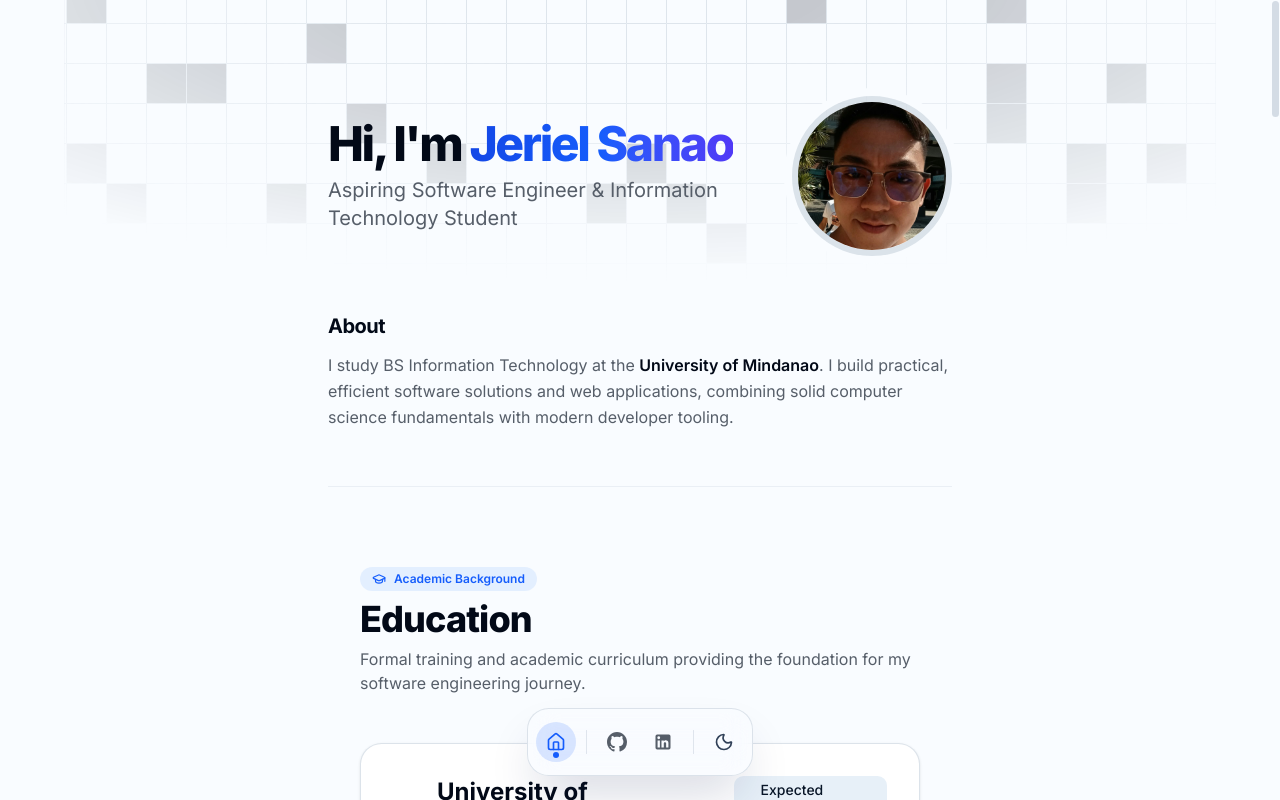
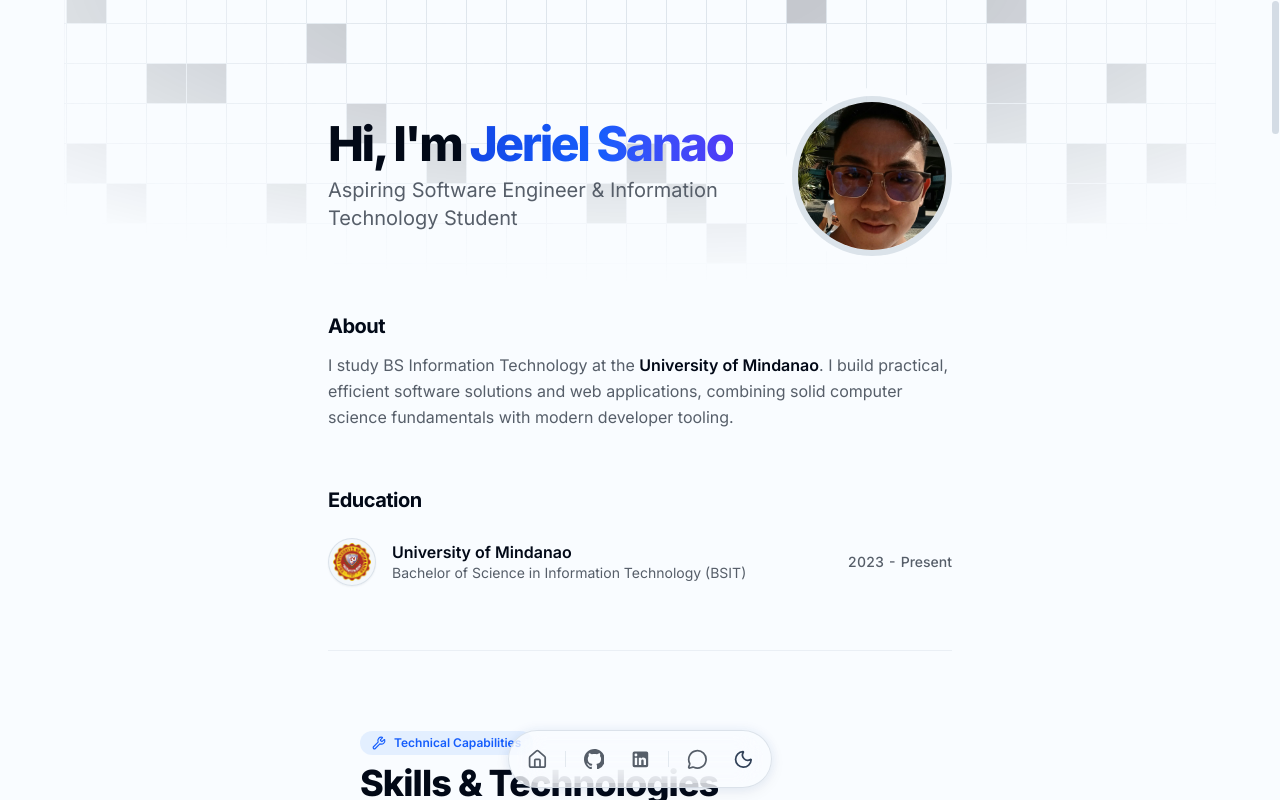
Before and after one commit to jeriel08/jeriel-portfolio, a Next.js app: page / in a window 1280 px wide. Built offline with nearby package versions, Linux system fonts and the light colour scheme.

Commit message:
Improve dock and work on the education section

```diff
--- a/app/page.tsx
+++ b/app/page.tsx
@@ -1,4 +1,5 @@
 import { ScrollArea } from "@/components/ui/scroll-area";
+import { BlurFade } from "@/components/ui/blur-fade";
 import { HeroSection } from "@/components/sections/hero-section";
 import { EducationSection } from "@/components/sections/education-section";
 import { SkillsSection } from "@/components/sections/skills-section";
@@ -8,6 +9,8 @@ import { ContactSection } from "@/components/sections/contact-section";
 import { PortfolioDock } from "@/components/portfolio-dock";
 import { AboutSection } from "@/components/sections/about-section";
 
+const BLUR_FADE_DELAY = 0.04;
+
 export default function Home() {
   return (
     <div className="relative h-dvh w-full overflow-hidden bg-background">
@@ -15,13 +18,33 @@ export default function Home() {
         <div className="relative z-10 max-w-2xl mx-auto py-12 pb-28 sm:py-24 px-6">
           {/* Main Content */}
           <main className="min-h-dvh flex flex-col gap-14 relative">
+            <BlurFade delay={BLUR_FADE_DELAY}>
               <HeroSection />
+            </BlurFade>
+
+            <BlurFade delay={BLUR_FADE_DELAY * 2}>
               <AboutSection />
+            </BlurFade>
+
+            <BlurFade delay={BLUR_FADE_DELAY * 3}>
               <EducationSection />
+            </BlurFade>
+
+            <BlurFade delay={BLUR_FADE_DELAY * 4}>
               <SkillsSection />
+            </BlurFade>
+
+            <BlurFade delay={BLUR_FADE_DELAY * 5}>
               <CertificationsSection />
+            </BlurFade>
+
+            <BlurFade delay={BLUR_FADE_DELAY * 6}>
               <ProjectsSection />
+            </BlurFade>
+
+            <BlurFade delay={BLUR_FADE_DELAY * 7}>
               <ContactSection />
+            </BlurFade>
           </main>
         </div>
       </ScrollArea>
--- a/components/portfolio-dock.tsx
+++ b/components/portfolio-dock.tsx
@@ -1,39 +1,20 @@
 "use client";
 
-import React, { useEffect, useState } from "react";
-import { Home } from "lucide-react";
+import React from "react";
+import { Home, MessageCircle } from "lucide-react";
 import { GithubIcon, LinkedinIcon } from "@/components/icons";
+import { BlurFade } from "@/components/ui/blur-fade";
 import { Dock, DockIcon } from "@/components/ui/dock";
 import { AnimatedThemeToggler } from "@/components/ui/animated-theme-toggler";
 
 const GITHUB_URL = "https://github.com/jeriel08";
 const LINKEDIN_URL = "https://linkedin.com";
 
-export function PortfolioDock() {
-  const [isAtTop, setIsAtTop] = useState(true);
+interface PortfolioDockProps {
+  onChatClick?: () => void;
+}
 
-  useEffect(() => {
-    const getScrollTop = () => {
-      const viewport = document.querySelector<HTMLElement>(
-        "[data-slot='scroll-area-viewport']"
-      );
-      return viewport ? viewport.scrollTop : window.scrollY;
-    };
-
-    const handleScroll = () => {
-      // Considered at "Home" when scrolled near the top
-      setIsAtTop(getScrollTop() < 200);
-    };
-
-    handleScroll();
-    window.addEventListener("scroll", handleScroll, {
-      capture: true,
-      passive: true,
-    });
-    return () =>
-      window.removeEventListener("scroll", handleScroll, { capture: true });
-  }, []);
-
+export function PortfolioDock({ onChatClick }: PortfolioDockProps) {
   const scrollToTop = () => {
     const viewport = document.querySelector<HTMLElement>(
       "[data-slot='scroll-area-viewport']"
@@ -45,48 +26,44 @@ export function PortfolioDock() {
     }
   };
 
+  const handleChat = () => {
+    if (onChatClick) {
+      onChatClick();
+    } else {
+      console.log("Chat clicked - chatbot modal placeholder ready");
+    }
+  };
+
   return (
-    <div className="fixed bottom-6 inset-x-0 z-50 flex justify-center pointer-events-none px-4">
-      <div className="pointer-events-auto shadow-2xl shadow-blue-950/20 dark:shadow-black/60 rounded-2xl bg-background/80 backdrop-blur-xl border border-border/80 p-1">
-        <Dock
-          iconSize={40}
-          iconMagnification={54}
-          iconDistance={110}
-          className="border-none mt-0 bg-transparent p-1 gap-1.5"
-        >
+    <div className="fixed bottom-3 inset-x-0 z-50 flex justify-center pointer-events-none px-4">
+      <BlurFade delay={0.25} className="pointer-events-auto">
+        <div className="relative rounded-full bg-background/80 backdrop-blur-xl border border-border/80 dark:border-white/10 px-2 py-1 h-[58px] flex items-center shadow-[0_4px_16px_rgba(0,0,0,0.06),0_0_12px_rgba(59,130,246,0.08)] dark:shadow-[0_8px_30px_rgba(0,0,0,0.5),0_0_14px_rgba(59,130,246,0.14)]">
+          <Dock
+            iconSize={40}
+            iconMagnification={54}
+            iconDistance={120}
+            direction="middle"
+            className="border-none m-0 bg-transparent p-0 gap-1.5 h-full items-center"
+          >
           {/* Home */}
           <DockIcon
-            className={`relative group transition-all duration-200 ${
-              isAtTop
-                ? "bg-blue-600/15 text-blue-600 dark:text-blue-400 font-semibold"
-                : "text-muted-foreground hover:text-foreground hover:bg-muted/70"
-            }`}
+            onClick={scrollToTop}
+            className="relative group text-muted-foreground hover:text-foreground hover:bg-muted/70 cursor-pointer"
           >
-            <button
-              type="button"
-              onClick={scrollToTop}
-              aria-label="Home"
-              className="absolute inset-0 flex items-center justify-center rounded-full cursor-pointer focus:outline-none"
-            >
-              <Home className="h-5 w-5 transition-transform group-hover:scale-110" />
-              <span className="sr-only">Home</span>
-            </button>
+            <Home className="h-[52%] w-[52%]" />
+            <span className="sr-only">Home</span>
 
             {/* Tooltip */}
             <span className="absolute -top-10 scale-0 group-hover:scale-100 transition-all duration-150 ease-out origin-bottom px-2.5 py-1 text-xs font-medium rounded-md bg-foreground text-background shadow-md pointer-events-none whitespace-nowrap">
               Home
             </span>
-
-            {isAtTop && (
-              <span className="absolute bottom-1 w-1.5 h-1.5 rounded-full bg-blue-600 dark:bg-blue-400 pointer-events-none" />
-            )}
           </DockIcon>
 
           {/* Separator */}
-          <div className="mx-1 h-6 w-px bg-border/70 self-center shrink-0" />
+          <div className="mx-0.5 h-4 w-px bg-border/60 self-center shrink-0" />
 
           {/* GitHub */}
-          <DockIcon className="relative group text-muted-foreground hover:text-foreground hover:bg-muted/70 transition-all duration-200">
+          <DockIcon className="relative group text-muted-foreground hover:text-foreground hover:bg-muted/70 cursor-pointer">
             <a
               href={GITHUB_URL}
               target="_blank"
@@ -94,7 +71,7 @@ export function PortfolioDock() {
               aria-label="GitHub Profile"
               className="absolute inset-0 flex items-center justify-center rounded-full"
             >
-              <GithubIcon className="h-5 w-5 transition-transform group-hover:scale-110" />
+              <GithubIcon className="h-[52%] w-[52%]" />
               <span className="sr-only">GitHub</span>
             </a>
 
@@ -105,7 +82,7 @@ export function PortfolioDock() {
           </DockIcon>
 
           {/* LinkedIn */}
-          <DockIcon className="relative group text-muted-foreground hover:text-foreground hover:bg-muted/70 transition-all duration-200">
+          <DockIcon className="relative group text-muted-foreground hover:text-foreground hover:bg-muted/70 cursor-pointer">
             <a
               href={LINKEDIN_URL}
               target="_blank"
@@ -113,7 +90,7 @@ export function PortfolioDock() {
               aria-label="LinkedIn Profile"
               className="absolute inset-0 flex items-center justify-center rounded-full"
             >
-              <LinkedinIcon className="h-5 w-5 transition-transform group-hover:scale-110" />
+              <LinkedinIcon className="h-[52%] w-[52%]" />
               <span className="sr-only">LinkedIn</span>
             </a>
 
@@ -124,13 +101,27 @@ export function PortfolioDock() {
           </DockIcon>
 
           {/* Separator */}
-          <div className="mx-1 h-6 w-px bg-border/70 self-center shrink-0" />
+          <div className="mx-0.5 h-4 w-px bg-border/60 self-center shrink-0" />
+
+          {/* Chat (Chatbot Trigger) */}
+          <DockIcon
+            onClick={handleChat}
+            className="relative group text-muted-foreground hover:text-foreground hover:bg-muted/70 cursor-pointer"
+          >
+            <MessageCircle className="h-[52%] w-[52%]" />
+            <span className="sr-only">Chat</span>
+
+            {/* Tooltip */}
+            <span className="absolute -top-10 scale-0 group-hover:scale-100 transition-all duration-150 ease-out origin-bottom px-2.5 py-1 text-xs font-medium rounded-md bg-foreground text-background shadow-md pointer-events-none whitespace-nowrap">
+              Chat
+            </span>
+          </DockIcon>
 
           {/* Theme Toggler */}
-          <DockIcon className="relative group text-muted-foreground hover:text-foreground hover:bg-muted/70 transition-all duration-200">
+          <DockIcon className="relative group text-muted-foreground hover:text-foreground hover:bg-muted/70 cursor-pointer">
             <AnimatedThemeToggler
               variant="circle"
-              className="absolute inset-0 flex items-center justify-center p-0 rounded-full hover:bg-transparent focus-visible:ring-0 [&_svg]:transition-transform [&_svg]:group-hover:scale-110"
+              className="absolute inset-0 flex items-center justify-center p-0 rounded-full hover:bg-transparent focus-visible:ring-0 [&_svg]:h-[52%] [&_svg]:w-[52%]"
             />
 
             {/* Tooltip */}
@@ -140,6 +131,7 @@ export function PortfolioDock() {
           </DockIcon>
         </Dock>
       </div>
+      </BlurFade>
     </div>
   );
 }
--- a/components/sections/education-section.tsx
+++ b/components/sections/education-section.tsx
@@ -1,92 +1,50 @@
+import Image from "next/image";
 import React from "react";
-import { GraduationCap, BookOpen, Calendar, MapPin, CheckCircle2 } from "lucide-react";
-
-const keyCoursework = [
-  "Data Structures & Algorithms",
-  "Object-Oriented Programming",
-  "Web Systems & Technologies",
-  "Database Management Systems",
-  "Software Engineering & Architecture",
-  "Information Assurance & Security",
-  "Systems Analysis and Design",
-  "Networking & Infrastructure",
-];
+import { ArrowUpRight } from "lucide-react";
 
 export function EducationSection() {
   return (
-    <section id="education" className="py-20 border-t border-border/40 scroll-mt-12">
-      <div className="max-w-5xl mx-auto px-6 sm:px-8">
-        {/* Section Header */}
-        <div className="space-y-2 mb-12">
-          <div className="inline-flex items-center gap-2 px-3 py-1 rounded-full text-xs font-semibold bg-blue-500/10 text-blue-600 dark:text-blue-400">
-            <GraduationCap className="h-3.5 w-3.5" />
-            <span>Academic Background</span>
-          </div>
-          <h2 className="text-3xl sm:text-4xl font-extrabold text-foreground tracking-tight">
-            Education
-          </h2>
-          <p className="text-muted-foreground max-w-xl text-base">
-            Formal training and academic curriculum providing the foundation for my software engineering journey.
-          </p>
-        </div>
+    <section id="education" className="space-y-4 text-left">
+      <h3 className="text-lg sm:text-xl font-bold tracking-tight text-foreground">
+        Education
+      </h3>
 
-        {/* Education Card */}
-        <div className="relative rounded-2xl bg-card border border-border/80 p-6 sm:p-8 shadow-sm transition-all hover:border-blue-500/40">
-          <div className="flex flex-col md:flex-row md:items-start justify-between gap-6 pb-6 border-b border-border/60">
-            <div className="space-y-2">
-              <div className="flex items-center gap-3">
-                <div className="h-12 w-12 rounded-xl bg-blue-600 text-white flex items-center justify-center font-bold text-lg shadow-md shadow-blue-600/20">
-                  UM
-                </div>
-                <div>
-                  <h3 className="text-xl sm:text-2xl font-bold text-foreground">
-                    University of Mindanao
-                  </h3>
-                  <p className="text-sm sm:text-base font-medium text-blue-600 dark:text-blue-400">
-                    Bachelor of Science in Information Technology (BSIT)
-                  </p>
-                </div>
-              </div>
+      <div className="flex flex-col gap-3">
+        <a
+          href="https://umindanao.edu.ph"
+          target="_blank"
+          rel="noopener noreferrer"
+          className="group flex items-center justify-between gap-3 sm:gap-4 p-2 -mx-2 rounded-xl transition-colors hover:bg-muted/40 cursor-pointer"
+        >
+          {/* Logo on the left */}
+          <div className="flex items-center gap-3 sm:gap-4 min-w-0">
+            <div className="size-11 sm:size-12 rounded-full border border-border/80 bg-muted/40 p-1 flex items-center justify-center shrink-0 overflow-hidden shadow-xs">
+              <Image
+                src="/um-logo.png"
+                alt="University of Mindanao Logo"
+                width={48}
+                height={48}
+                className="size-full object-contain"
+              />
             </div>
 
-            <div className="flex flex-wrap md:flex-col md:items-end gap-2 text-xs sm:text-sm text-muted-foreground">
-              <div className="inline-flex items-center gap-1.5 px-3 py-1 rounded-md bg-secondary text-secondary-foreground font-medium">
-                <Calendar className="h-3.5 w-3.5 text-blue-600 dark:text-blue-400" />
-                <span>Expected Graduation: 2027</span>
+            {/* School Name and Program */}
+            <div className="min-w-0 flex flex-col justify-center">
+              <div className="inline-flex items-center gap-1 font-semibold text-sm sm:text-base text-foreground leading-snug">
+                <span className="truncate">University of Mindanao</span>
+                <ArrowUpRight className="size-3.5 sm:size-4 text-muted-foreground shrink-0 opacity-0 -translate-x-1 translate-y-1 group-hover:opacity-100 group-hover:translate-x-0 group-hover:translate-y-0 transition-all duration-200" />
               </div>
-              <div className="inline-flex items-center gap-1.5 px-3 py-1 rounded-md text-muted-foreground">
-                <MapPin className="h-3.5 w-3.5" />
-                <span>Davao City, Philippines</span>
-              </div>
+              <p className="text-xs sm:text-sm text-muted-foreground truncate">
+                Bachelor of Science in Information Technology (BSIT)
+              </p>
             </div>
           </div>
 
-          {/* Details & Coursework */}
-          <div className="mt-6 space-y-6">
-            <div>
-              <h4 className="text-sm font-semibold text-foreground uppercase tracking-wider mb-3 flex items-center gap-2">
-                <BookOpen className="h-4 w-4 text-blue-600 dark:text-blue-400" />
-                Key Coursework &amp; Competencies
-              </h4>
-              <div className="grid grid-cols-1 sm:grid-cols-2 md:grid-cols-4 gap-2.5">
-                {keyCoursework.map((course) => (
-                  <div
-                    key={course}
-                    className="flex items-center gap-2 px-3 py-2 rounded-lg bg-secondary/50 border border-border/50 text-xs font-medium text-foreground/90"
-                  >
-                    <CheckCircle2 className="h-3.5 w-3.5 text-blue-600 dark:text-blue-400 shrink-0" />
-                    <span className="truncate">{course}</span>
-                  </div>
-                ))}
-              </div>
-            </div>
-
-            <p className="text-sm text-muted-foreground leading-relaxed">
-              Curriculum focused on software engineering standards, database architecture, responsive UI engineering,
-              and algorithm optimization — preparing for real-world production environments.
-            </p>
+          {/* Years on the right */}
+          <div className="text-xs sm:text-sm tabular-nums text-muted-foreground text-right shrink-0 font-medium">
+            2023 - Present
           </div>
-        </div>
+        </a>
       </div>
     </section>
   );
--- a/components/ui/animated-theme-toggler.tsx
+++ b/components/ui/animated-theme-toggler.tsx
@@ -326,7 +326,7 @@ export const AnimatedThemeToggler = ({
       )}
       {...props}
     >
-      {isDark ? <Sun className="h-5 w-5 text-amber-300" /> : <Moon className="h-5 w-5 text-slate-700" />}
+      {isDark ? <Sun className="h-5 w-5 text-foreground dark:text-white" /> : <Moon className="h-5 w-5 text-slate-700 dark:text-slate-300" />}
       <span className="sr-only">Toggle theme</span>
     </button>
   )
--- /dev/null
+++ b/components/ui/blur-fade.tsx
@@ -0,0 +1,94 @@
+"use client"
+
+import { useRef } from "react"
+import {
+  AnimatePresence,
+  motion,
+  useInView,
+  type MotionProps,
+  type UseInViewOptions,
+  type Variants,
+} from "motion/react"
+
+type MarginType = UseInViewOptions["margin"]
+
+interface BlurFadeProps extends MotionProps {
+  children: React.ReactNode
+  className?: string
+  variant?: {
+    hidden: { y: number }
+    visible: { y: number }
+  }
+  duration?: number
+  delay?: number
+  offset?: number
+  direction?: "up" | "down" | "left" | "right"
+  inView?: boolean
+  inViewMargin?: MarginType
+  blur?: string
+}
+
+const getFilter = (v: Variants[string]) =>
+  typeof v === "function" ? undefined : v.filter
+
+export function BlurFade({
+  children,
+  className,
+  variant,
+  duration = 0.4,
+  delay = 0,
+  offset = 6,
+  direction = "down",
+  inView = false,
+  inViewMargin = "-50px",
+  blur = "6px",
+  ...props
+}: BlurFadeProps) {
+  const ref = useRef(null)
+  const inViewResult = useInView(ref, { once: true, margin: inViewMargin })
+  const isInView = !inView || inViewResult
+  const defaultVariants: Variants = {
+    hidden: {
+      [direction === "left" || direction === "right" ? "x" : "y"]:
+        direction === "right" || direction === "down" ? -offset : offset,
+      opacity: 0,
+      filter: `blur(${blur})`,
+    },
+    visible: {
+      [direction === "left" || direction === "right" ? "x" : "y"]: 0,
+      opacity: 1,
+      filter: `blur(0px)`,
+    },
+  }
+  const combinedVariants = variant ?? defaultVariants
+
+  const hiddenFilter = getFilter(combinedVariants.hidden)
+  const visibleFilter = getFilter(combinedVariants.visible)
+
+  const shouldTransitionFilter =
+    hiddenFilter != null &&
+    visibleFilter != null &&
+    hiddenFilter !== visibleFilter
+
+  return (
+    <AnimatePresence>
+      <motion.div
+        ref={ref}
+        initial="hidden"
+        animate={isInView ? "visible" : "hidden"}
+        exit="hidden"
+        variants={combinedVariants}
+        transition={{
+          delay: 0.04 + delay,
+          duration,
+          ease: "easeOut",
+          ...(shouldTransitionFilter ? { filter: { duration } } : {}),
+        }}
+        className={className}
+        {...props}
+      >
+        {children}
+      </motion.div>
+    </AnimatePresence>
+  )
+}
--- a/components/ui/dock.tsx
+++ b/components/ui/dock.tsx
@@ -70,7 +70,7 @@ const Dock = React.forwardRef<HTMLDivElement, DockProps>(
     return (
       <motion.div
         ref={ref}
-        onMouseMove={(e) => mouseX.set(e.pageX)}
+        onMouseMove={(e) => mouseX.set(e.clientX)}
         onMouseLeave={() => mouseX.set(Infinity)}
         {...props}
         className={cn(dockVariants({ className }), {
@@ -112,7 +112,6 @@ const DockIcon = ({
   ...props
 }: DockIconProps) => {
   const ref = useRef<HTMLDivElement>(null)
-  const padding = Math.max(6, size * 0.2)
   const defaultMouseX = useMotionValue(Infinity)
 
   const distanceCalc = useTransform(mouseX ?? defaultMouseX, (val: number) => {
@@ -130,21 +129,21 @@ const DockIcon = ({
 
   const scaleSize = useSpring(sizeTransform, {
     mass: 0.1,
-    stiffness: 150,
-    damping: 12,
+    stiffness: 180,
+    damping: 14,
   })
 
   return (
     <motion.div
       ref={ref}
-      style={{ width: scaleSize, height: scaleSize, padding }}
+      style={{ width: scaleSize, height: scaleSize }}
       className={cn(
         "flex aspect-square cursor-pointer items-center justify-center rounded-full transition-colors",
         className
       )}
       {...props}
     >
-      <div className="flex items-center justify-center">{children}</div>
+      <div className="flex items-center justify-center size-full">{children}</div>
     </motion.div>
   )
 }
```
Also changed, not shown: public/um-logo.png (added). Lines whose indentation alone changed are shown as unchanged.
